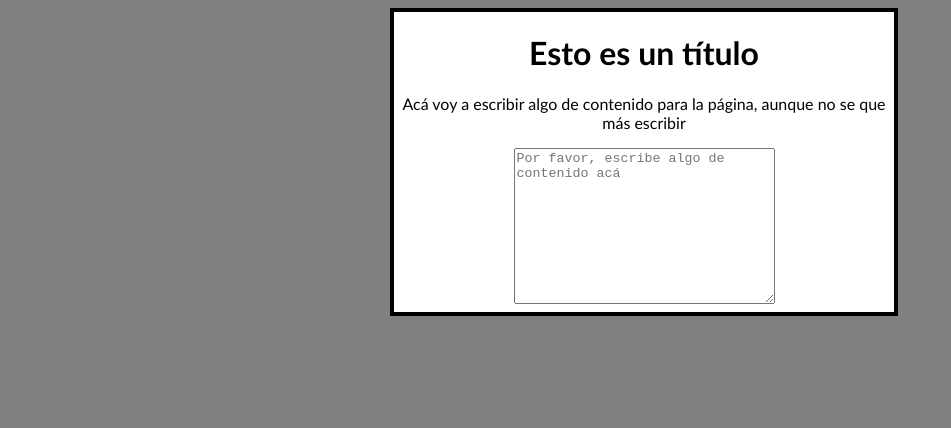
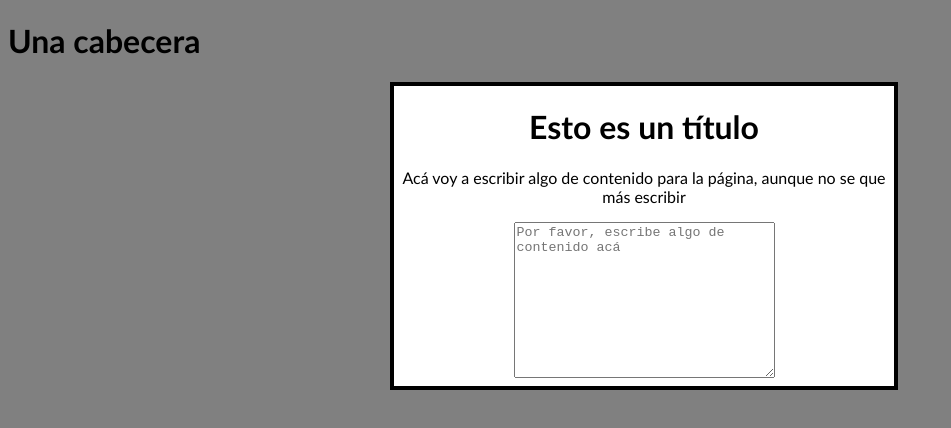
Before and after one commit to andrescf098/platzi-git-github, a plain HTML site: page index.html in a window 1280 px wide. Shown: the whole page, without its empty margins (0-951 px from the left). Drawn offline with Linux system fonts and the light colour scheme.

Commit message:
El primer commit de la cabecera

```diff
--- a/index.html
+++ b/index.html
@@ -8,6 +8,9 @@
     <title>Título de la página</title>
 </head>
 <body>
+    <div class="cabecera" >
+        <h1>Una cabecera</h1>
+    </div>
     <div class="container">
         <div id="post">
             <h1>Esto es un título</h1>
```
